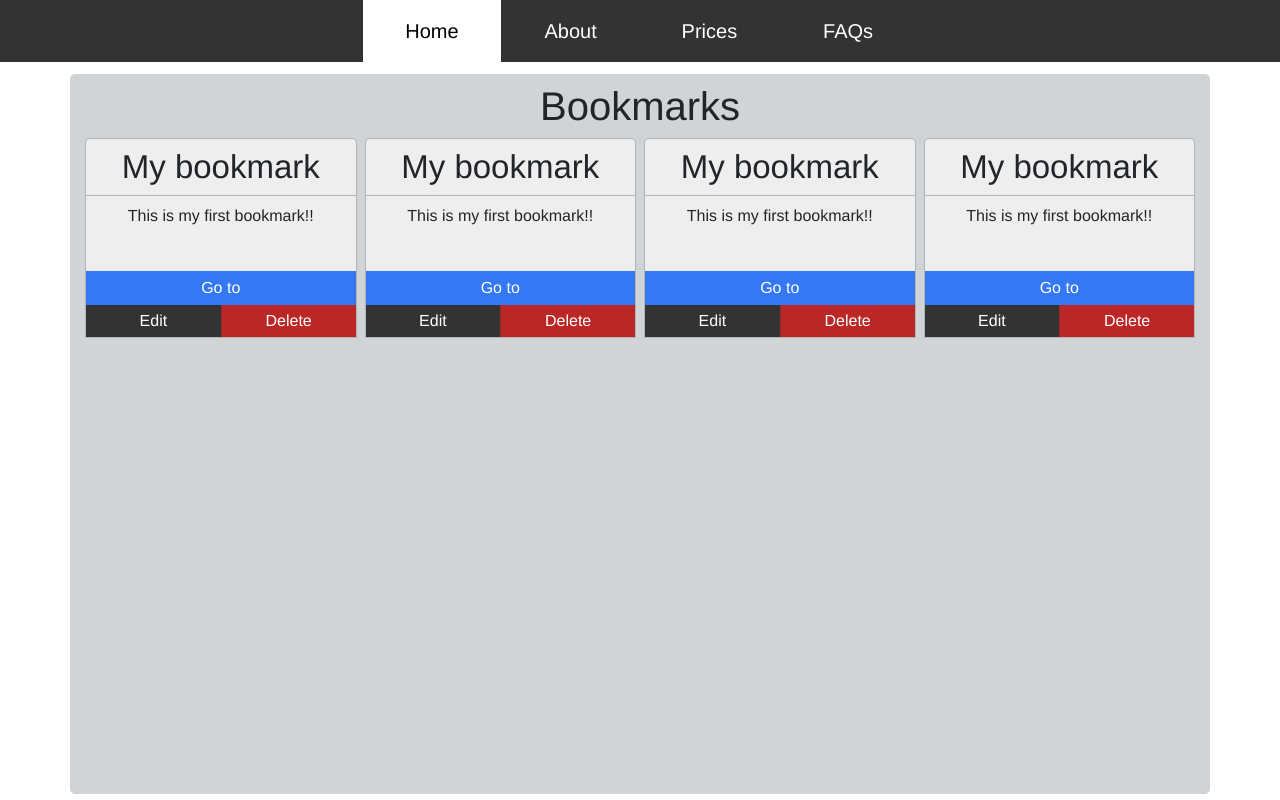
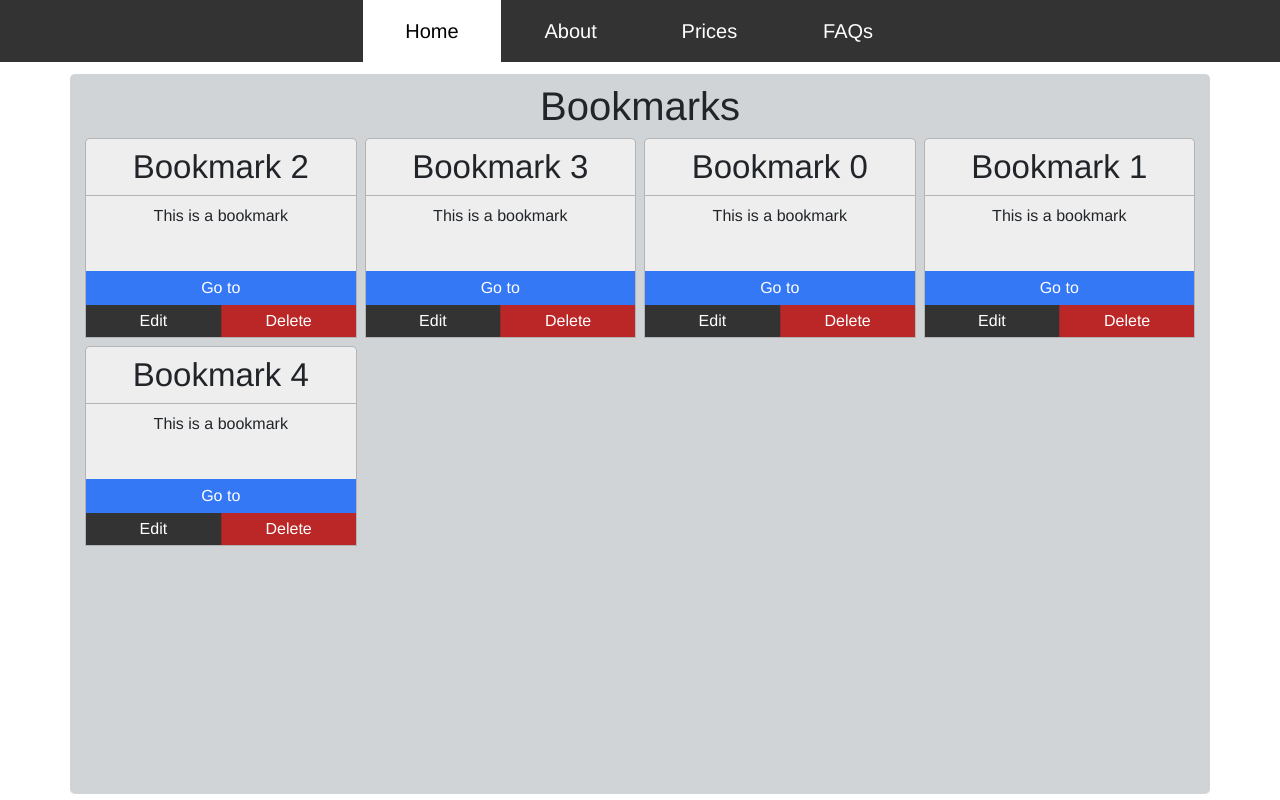
Before and after one commit to skyerus/BookmarkApp, a React (Create React App) app: page /home in a window 1280 px wide. Built offline with nearby package versions, Linux system fonts and the light colour scheme.

Commit message:
drag bookmarks capability

```diff
--- a/src/App.css
+++ b/src/App.css
@@ -158,7 +158,7 @@ body {
   grid-gap: 1vh 1vh;
   gap: 1vh 1vh;
   margin-top: 1vh;
-  grid-template-rows: minmax(25vh,auto);
+  grid-auto-rows: minmax(25vh, auto);
 }
 
 .bookmark-element {
--- /dev/null
+++ b/src/actions/bookmarksActions.js
@@ -0,0 +1,8 @@
+import {REORDER_BOOKMARKS} from '../actions/types';
+
+export const reorderBookmarks = (newIndex,receivedIndex) => dispatch => {
+    dispatch({
+        type: REORDER_BOOKMARKS,
+        payload: [newIndex,receivedIndex]
+    })
+}
--- a/src/actions/types.js
+++ b/src/actions/types.js
@@ -1,2 +1,3 @@
 export const TOGGLE_POPUP_SIGNUP = 'TOGGLE_POPUP_SIGNUP';
 export const TOGGLE_POPUP_LOGIN = 'TOGGLE_POPUP_LOGIN';
+export const REORDER_BOOKMARKS = 'REORDER_BOOKMARKS';
--- a/src/components/Bookmark.js
+++ b/src/components/Bookmark.js
@@ -1,13 +1,29 @@
-import React from 'react'
+import React, { Component } from 'react'
 
-export default (props) => {
-  return (
-    <div className="bookmark-element">
+export default class Bookmark extends Component {
+    onDragStart = (ev,index) => {
+        ev.dataTransfer.setData("index",index)
+    }
+
+    onDragOver = (ev) => {
+        ev.preventDefault();
+    }
+
+    onDrop = (ev, newIndex) => {
+        let receivedIndex = ev.dataTransfer.getData("index");
+        this.props.reorderBookmarks(newIndex,receivedIndex)
+        console.log(newIndex)
+        console.log(receivedIndex)
+     }
+
+    render() {
+    return (
+    <div draggable onDragStart = {(e) => this.onDragStart(e, this.props.index)} onDragOver={(e)=>this.onDragOver(e)} onDrop={(e)=>{this.onDrop(e, this.props.index)}} className="bookmark-element" >
         <div className="bookmark-header">
-            <h1>{props.name}</h1>
+            <h1>{this.props.name}</h1>
         </div>
         <div className="bookmark-about">
-            <p>{props.about}</p>
+            <p>{this.props.about}</p>
         </div>
         <div className="btn-container">
             <button className="go-to-btn">Go to</button>
@@ -21,5 +37,6 @@ export default (props) => {
             </div>
         </div>
     </div>
-  )
+    )
+  }
 }
--- a/src/components/Bookmarks.js
+++ b/src/components/Bookmarks.js
@@ -4,14 +4,14 @@ import Bookmark from './Bookmark';
 
 export default class Bookmarks extends Component {
   render() {
+      const bookmarks = this.props.order.map((order, index) => (
+        <Bookmark name= {this.props.bookmarks[order].title + this.props.bookmarks[order].id} about= "This is a bookmark" reorderBookmarks={this.props.reorderBookmarks} order={order} index={index}/>
+      ));
     return (
         <div className="container align-center margin-top min-height grey-container">
             <h1 className="padding-top-h1">Bookmarks</h1>
             <div className="bookmark-grid">
-                <Bookmark name="My bookmark" about="This is my first bookmark!!"/>
-                <Bookmark name="My bookmark" about="This is my first bookmark!!"/>
-                <Bookmark name="My bookmark" about="This is my first bookmark!!"/>
-                <Bookmark name="My bookmark" about="This is my first bookmark!!"/>
+                {bookmarks}
             </div>
         </div>
     )
--- a/src/containers/Home.js
+++ b/src/containers/Home.js
@@ -1,15 +1,33 @@
 import React, { Component } from 'react'
+
+import  {connect} from 'react-redux';
+import PropTypes from 'prop-types';
+
+import {reorderBookmarks} from '../actions/bookmarksActions';
 
 import Navbar from '../components/Navbar';
 import Bookmarks from '../components/Bookmarks';
 
-export default class Home extends Component {
+class Home extends Component {
   render() {
     return (
       <div>
         <Navbar/>
-        <Bookmarks/>
+        <Bookmarks bookmarks = {this.props.bookmarks} reorderBookmarks={this.props.reorderBookmarks} order= {this.props.order}/>
       </div>
     )
   }
 }
+
+Home.propTypes = {
+  bookmarks: PropTypes.array,
+  reorderBookmarks: PropTypes.func.isRequired,
+  order: PropTypes.array
+}
+
+const mapStateToProps = state => ({
+  bookmarks: state.Bookmarks.bookmarks,
+  order: state.Bookmarks.order
+})
+
+export default connect(mapStateToProps,{reorderBookmarks})(Home)
--- /dev/null
+++ b/src/reducers/bookmarksReducer.js
@@ -0,0 +1,82 @@
+import {REORDER_BOOKMARKS} from '../actions/types';
+
+const initialState = {
+    bookmarks: [
+        {
+            id:0,
+            title: "Bookmark "
+        },
+        {
+            id:1,
+            title: "Bookmark "
+        },
+        {
+            id:2,
+            title: "Bookmark "
+        },
+        {
+            id:3,
+            title: "Bookmark "
+        },
+        {
+            id:4,
+            title: "Bookmark "
+        }
+    ],
+    order: [2,3,0,1,4]
+}
+
+function reorderIndex(newIndex,receivedIndex,state) {
+    let newOrder = state.order.slice(0)
+    let placed = false
+    if (newIndex < receivedIndex){
+        for (let i=0;i<state.order.length;i++) {
+            if (placed){
+                if (i>receivedIndex){
+                    break
+                } else {
+                    newOrder[i]=state.order[i-1]
+                }
+            } else if (i===newIndex) {
+                newOrder[i]=state.order[receivedIndex]
+                placed=true
+            } else {
+                newOrder[i] = state.order[i]
+            }
+        }
+    } else {
+        for (let i=state.order.length-1;i>=0;i--) {
+            if (placed){
+                if (i<receivedIndex){
+                    break
+                } else {
+                    newOrder[i]=state.order[i+1]
+                }
+            } else if (i===newIndex) {
+                newOrder[i]=state.order[receivedIndex]
+                placed=true
+            } else {
+                newOrder[i] = state.order[i]
+            }
+        }
+    } return newOrder
+
+}
+
+export default function(state = initialState, action) {
+    switch(action.type)
+    {
+        default:
+            return state;
+
+        case REORDER_BOOKMARKS:
+            let newOrder = reorderIndex(action.payload[0],action.payload[1],state)
+
+            return {
+                ...state,
+                order: newOrder
+            }
+
+
+    }
+}
--- a/src/reducers/index.js
+++ b/src/reducers/index.js
@@ -1,6 +1,8 @@
 import { combineReducers} from 'redux';
 import loginSignupReducer from './loginSignupReducer';
+import bookmarksReducer from './bookmarksReducer';
 
 export default combineReducers({
-    LoginSignup: loginSignupReducer
+    LoginSignup: loginSignupReducer,
+    Bookmarks: bookmarksReducer
 })
```
